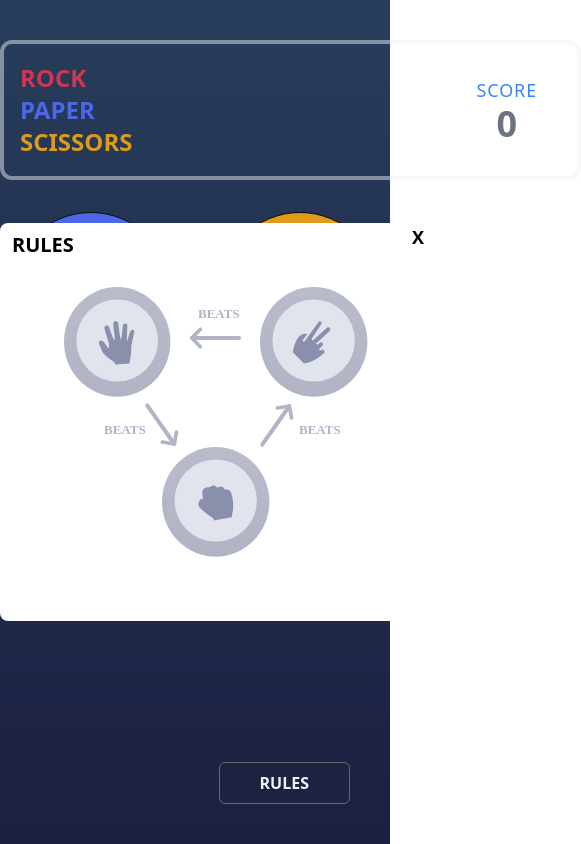
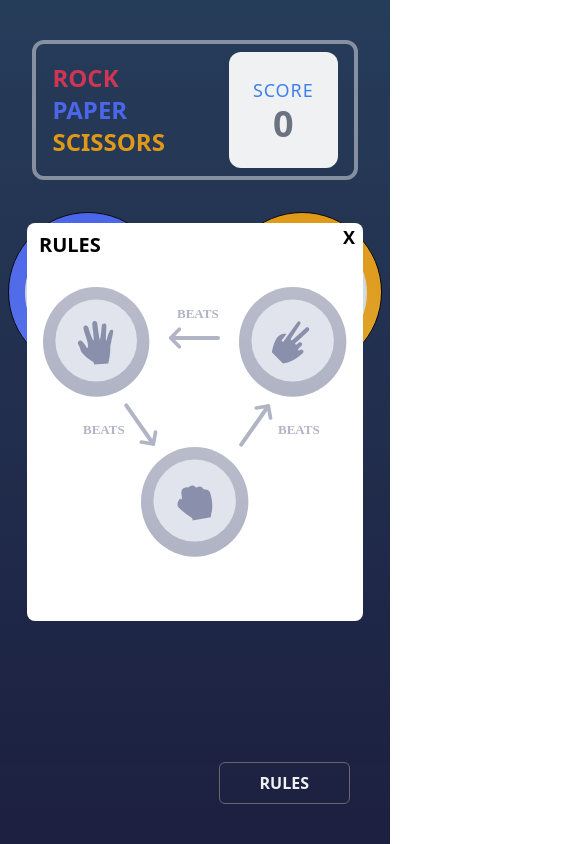
Before and after one commit to Danielstep4/Portfolio, a Svelte app in the folder rock-paper-scissors/: page / in a window 390 px wide. Both pictures are taken after a click on the button "RULES". Shown: the whole page, 581 px wide, since content can reach past the window. Built offline with nearby package versions, Linux system fonts and the light colour scheme.

Commit message:
Finished desktop and mobile version alpha

```diff
--- a/rock-paper-scissors/src/App.svelte
+++ b/rock-paper-scissors/src/App.svelte
@@ -3,10 +3,7 @@
   import { theme } from "./styles/theme";
 </script>
 
-<main
-  style={"background:" + theme.platte.background}
-  class="container h-screen w-screen"
->
+<main style={"background:" + theme.platte.background} class="h-screen w-screen">
   <Game />
 </main>
 
--- a/rock-paper-scissors/src/components/Badges/PaperBadge.svelte
+++ b/rock-paper-scissors/src/components/Badges/PaperBadge.svelte
@@ -5,7 +5,7 @@
 </script>
 
 <div
-  class="absolute -top-8 -left-8 pick-button"
+  class="absolute -top-8 sm:-left-8 pick-button left-2"
   on:click={() => pickOne("paper")}
 >
   <div
--- a/rock-paper-scissors/src/components/Badges/RockBadge.svelte
+++ b/rock-paper-scissors/src/components/Badges/RockBadge.svelte
@@ -5,7 +5,7 @@
 </script>
 
 <div
-  class="absolute left-0 right-0 mx-auto flex justify-center bottom-1 pick-button"
+  class="absolute left-0 right-0  mx-auto flex justify-center bottom-1 pick-button"
   on:click={() => pickOne("rock")}
 >
   <div
--- a/rock-paper-scissors/src/components/Badges/ScissorsBadge.svelte
+++ b/rock-paper-scissors/src/components/Badges/ScissorsBadge.svelte
@@ -5,7 +5,7 @@
 </script>
 
 <div
-  class="absolute top-0 right-0 pick-button -top-8 -right-8"
+  class="absolute top-0 right-2 pick-button -top-8 sm:-right-8"
   on:click={() => pickOne("scissors")}
 >
   <div
--- a/rock-paper-scissors/src/components/Play.svelte
+++ b/rock-paper-scissors/src/components/Play.svelte
@@ -18,13 +18,21 @@
 </script>
 
 <div
-  class="text-white flex flex-row justify-between w-1/3 mx-auto my-10 font-bold"
+  class="font-bold text-white sm:w-1/3 w-screen  sm:h-min  mx-auto my-10  px-2"
 >
-  <div class="flex flex-col justify-between items-center">
-    <span>YOU PICKED</span>
-    <Badge name={currentPick} />
+  <div class=" flex flex-wrap justify-between ">
+    <div class="flex flex-col justify-start items-center">
+      <span>YOU PICKED</span>
+      <Badge name={currentPick} />
+    </div>
+    <div class="flex flex-col justify-start items-center">
+      <span>THE HOUSE PICKED</span>
+      <Badge name={botChoice} />
+    </div>
   </div>
-  <div class="my-16 flex flex-col items-center text-2xl">
+  <div
+    class="flex flex-col text-2xl mx-auto text-center justify-center items-center"
+  >
     <span>{Verdict(checkWhoWon(currentPick, botChoice))}</span>
     <button
       class="bg-white rounded text-red-700 px-8 py-2 font-bold text-sm mt-8"
@@ -32,8 +40,4 @@
       >PLAY AGAIN</button
     >
   </div>
-  <div class="flex flex-col justify-between items-center">
-    <span>THE HOUSE PICKED</span>
-    <Badge name={botChoice} />
-  </div>
 </div>
--- a/rock-paper-scissors/src/components/RulesModal.svelte
+++ b/rock-paper-scissors/src/components/RulesModal.svelte
@@ -17,9 +17,11 @@
   >
   {#if modalOpen}
     <div
-      class="fixed text-white z-20 h-min w-min container flex items-center justify-center m-auto left-0 right-0 top-0 bottom-0"
+      class="fixed text-white z-20 sm:h-min sm:w-min container flex items-center justify-center m-auto left-0 right-0 top-0 bottom-0"
     >
-      <div class="relative w-min h-min bg-white py-16 px-16 rounded-lg z-30">
+      <div
+        class="relative w-min h-min bg-white py-16 sm:px-16  px-4 rounded-lg z-30"
+      >
         <span class="text-black text-xl absolute left-3 top-2 font-bold "
           >RULES</span
         >
--- a/rock-paper-scissors/src/components/ScoreBoard.svelte
+++ b/rock-paper-scissors/src/components/ScoreBoard.svelte
@@ -6,7 +6,7 @@
   class="border-4 w-min h-min px-4 py-2 rounded-xl border-gray-100 border-opacity-50 mx-auto"
 >
   <div class="flex justify-between text-2xl text-white font-bold">
-    <div class="flex flex-col justify-center mr-80">
+    <div class="flex flex-col justify-center sm:mr-80 mr-16">
       <span style="color: hsl(349, 71%, 52%);">ROCK</span>
       <span style="color: hsl(230, 89%, 62%);">PAPER</span>
       <span style="color: hsl(39, 89%, 49%)">SCISSORS</span>
--- a/rock-paper-scissors/src/components/pick.svelte
+++ b/rock-paper-scissors/src/components/pick.svelte
@@ -1,4 +1,4 @@
-<script>
+<script lang="ts">
   import PaperBadge from "./Badges/PaperBadge.svelte";
   import RockBadge from "./Badges/RockBadge.svelte";
   import ScissorsBadge from "./Badges/ScissorsBadge.svelte";
@@ -6,7 +6,7 @@
   export let pickOne;
 </script>
 
-<div class="absolute left-0 right-0 mx-auto w-min my-16">
+<div class="absolute left-0 right-0 mx-auto sm:w-min w-screen my-16 px-8">
   <BgTriangle />
   <ScissorsBadge {pickOne} />
   <RockBadge {pickOne} />
```
